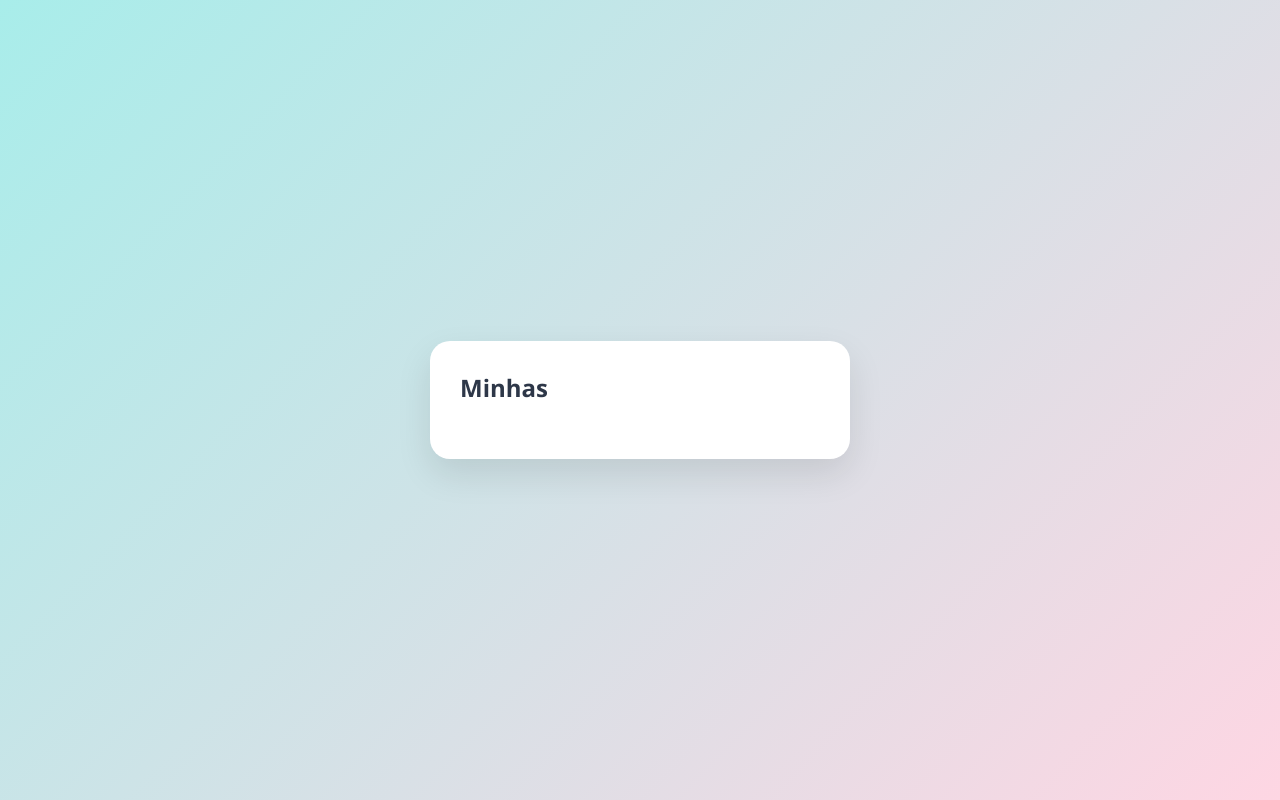
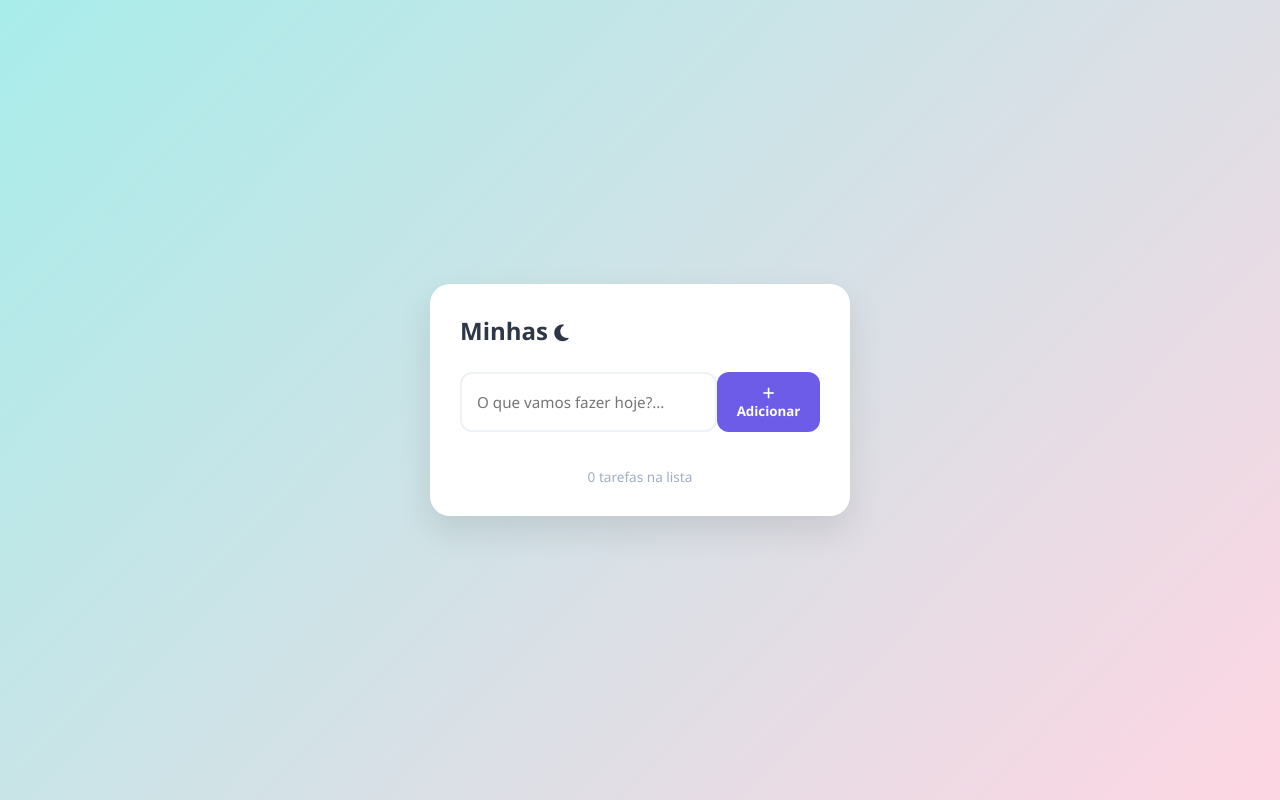
Before and after one commit to AlexandreRCS/CADASTRO-TAREFAS-SENAI-ALEXANDRE, a plain HTML site: page index.html in a window 1280 px wide. Drawn offline with Linux system fonts and the light colour scheme.

Commit message:
alguma coisa

```diff
--- a/index.html
+++ b/index.html
@@ -11,3 +11,26 @@
     <div class="cartao-aplicacao">
         <header class="cabecalho-aplicacao">
             <h1>Minhas
+                <button class="botao-icone" id="botao-alternar-tema">
+                <i class="fa-solid fa-moon"></i>
+            </button>
+        </header>
+        <div class="caixa-entrada">
+            <input type="text" id="campo-tarefa" placeholder="O que vamos fazer hoje?..." maxlength="40">
+            <button class="botao-principal" id="botao-adicionar">
+                <i class="fa-solid fa-plus"></i> Adicionar
+            </button>
+        </div>
+        <ul class="lista-tarefas" id="lista-tarefas">
+            <!-- As tarefas serão inseridas dinamicamente
+             via JavaScript -->
+        </ul>
+        <footer class="rodape-aplicacao">
+            <span id="contador-tarefas">0 tarefas na lista</span>
+        </footer>
+    </div>
+
+
+    <script src="script.js"></script>
+</body>
+</html>
```
